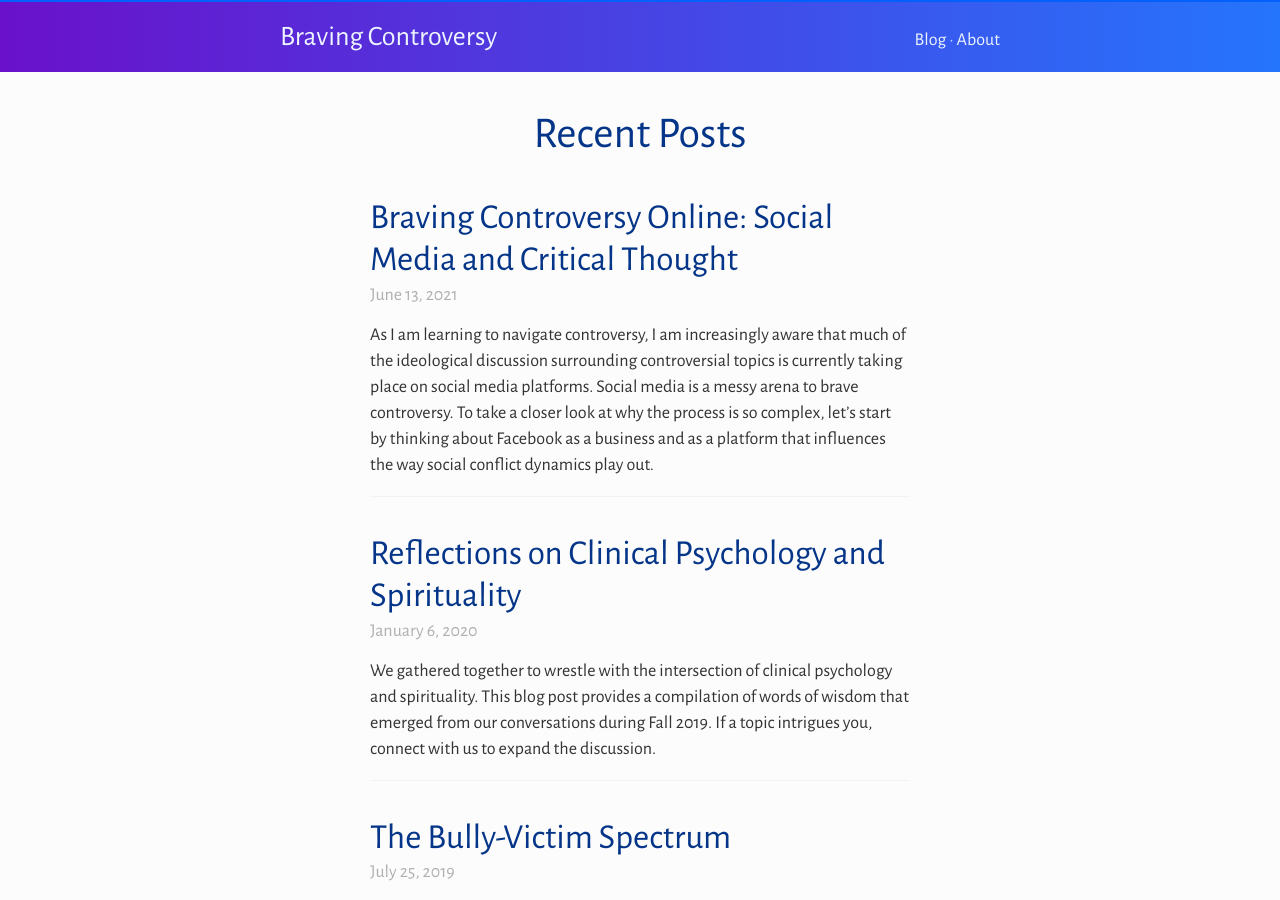
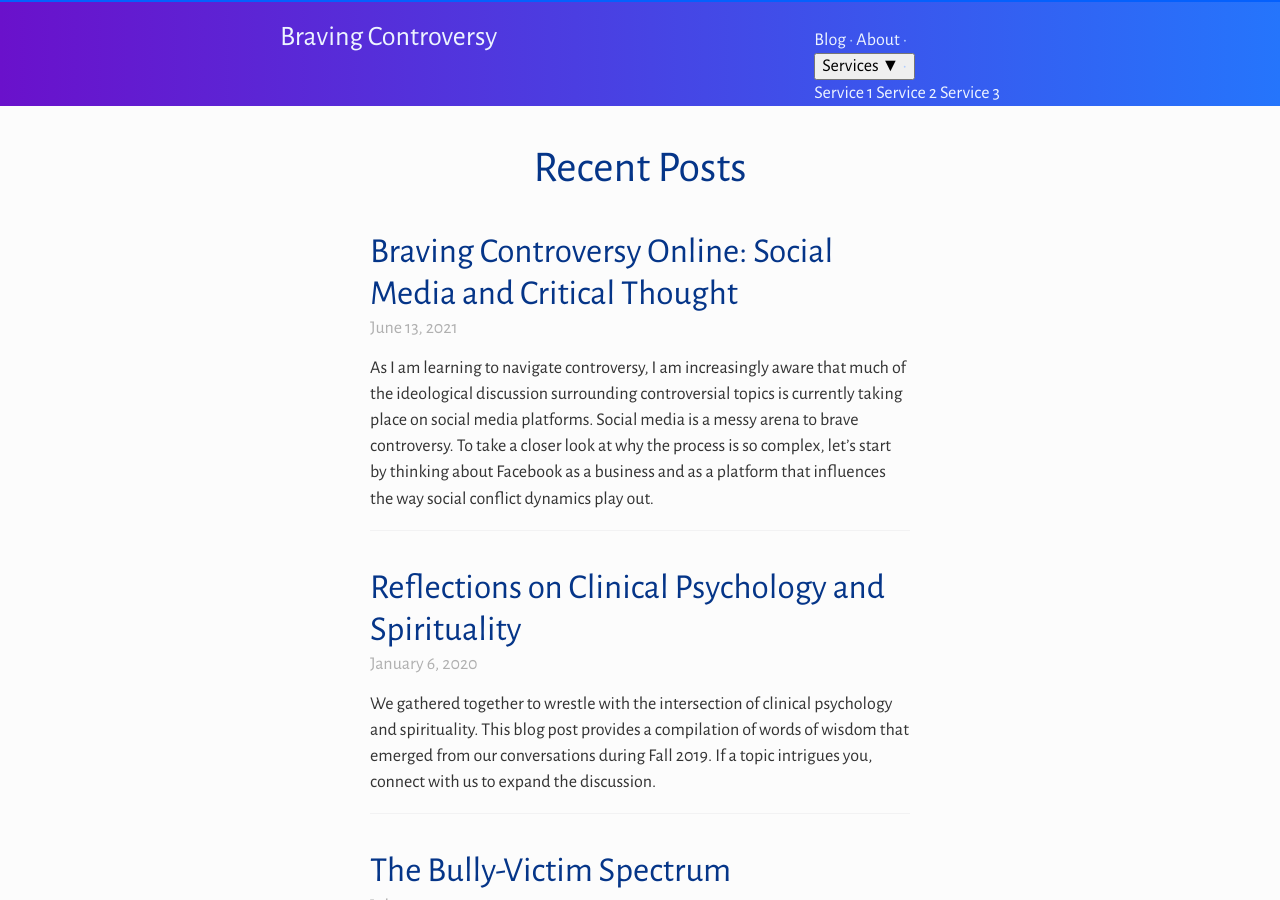
Before and after one commit to peace60895/peace60895.github.io, a Jekyll site: the page built from index.html, in a window 1280 px wide and 900 px high. Built offline with Jekyll 4.4.1, drawn with Linux system fonts in a browser that asks for light colours.

Commit message:
added navigation from chatgpt

```diff
--- a/_layouts/default.html
+++ b/_layouts/default.html
@@ -37,6 +37,14 @@
       <nav class="header__nav">
         <a class="header__nav-item" href="{{ site.baseurl }}/"><span>Blog</span></a>
         <a class="header__nav-item" href="{{ site.baseurl }}/about/"><span>About</span></a>
+        <div class="header__dropdown">
+          <button class="header__nav-item header__dropdown-button"><span>Services ▼</span></button>
+          <div class="header__dropdown-content">
+            <a href="#">Service 1</a>
+            <a href="#">Service 2</a>
+            <a href="#">Service 3</a>
+          </div>
+        </div>
       </nav>
     </div>
   </div>
```
